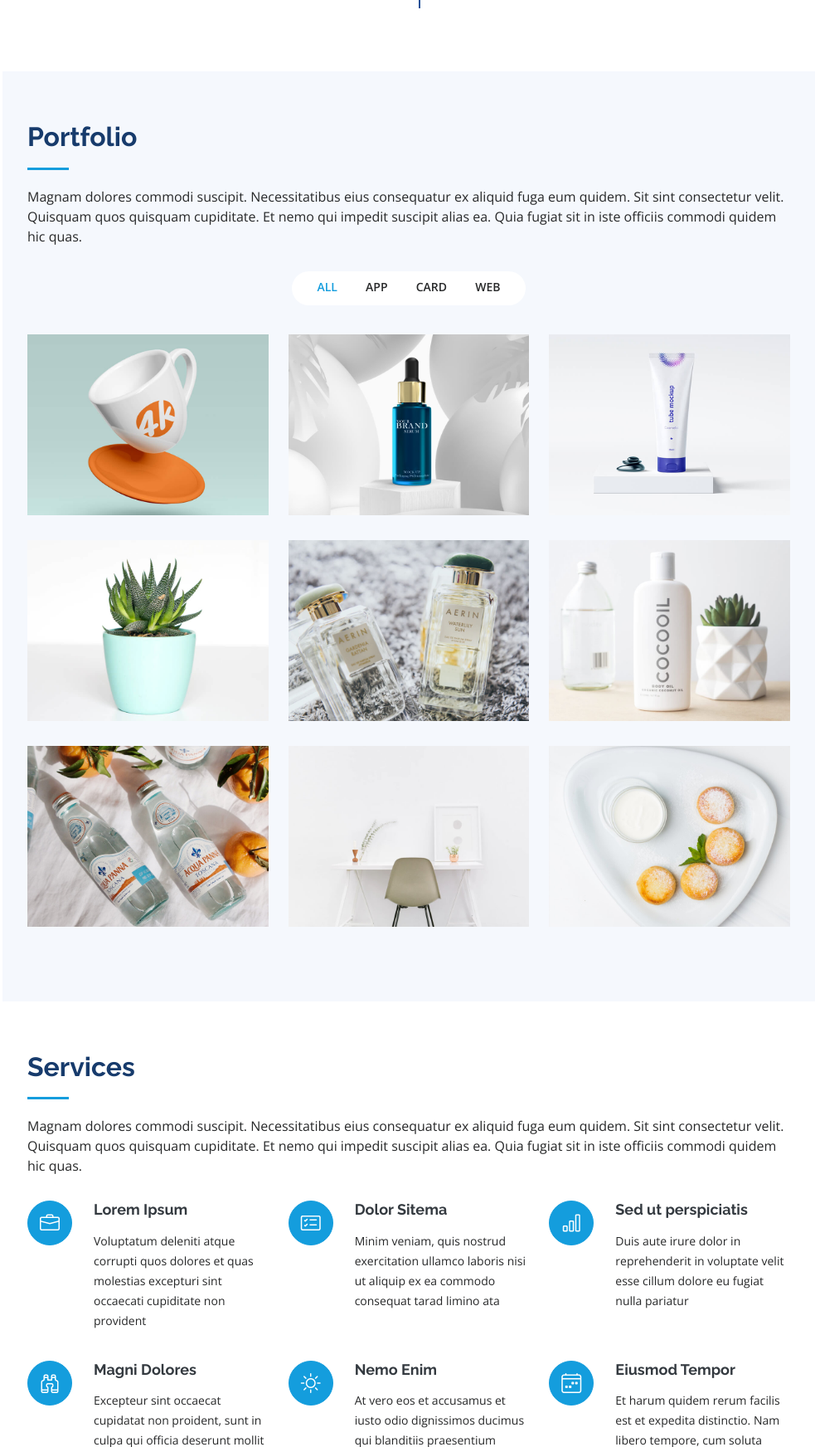
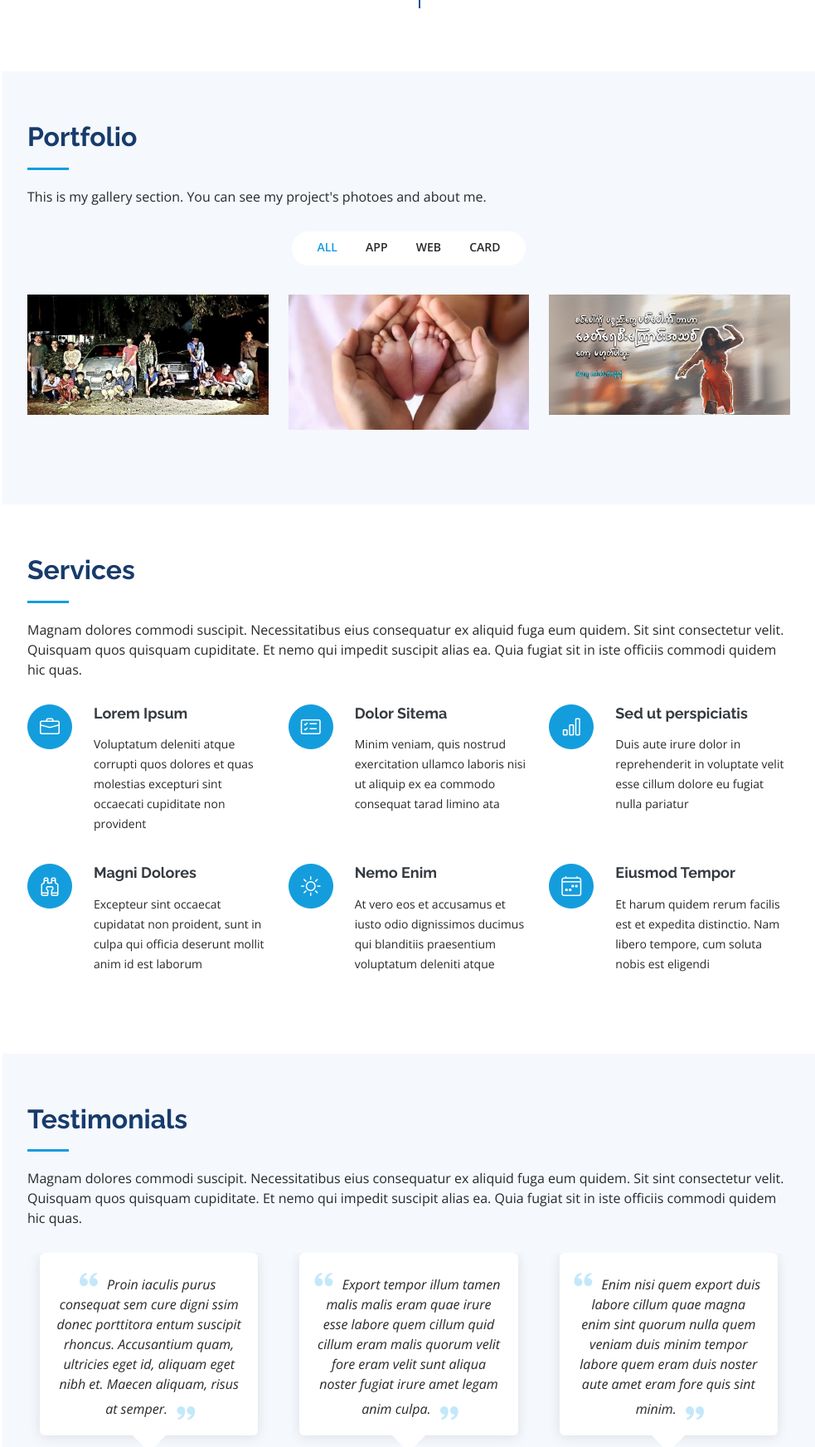
Before and after one commit to minheinn/minhein, a Django app: page / in a window 1280 px wide. Shown: the part 3385-5129 px from the top of the page at 83% size, without its empty margins (297-1280 px from the left). Run offline with Django 4.2, Linux system fonts and the light colour scheme; data comes from the database, SQL or seed files in the repository; both versions use the stored data as it was after the commit; some libraries are stand-ins or nearby versions.

Commit message:
updated gallery model and show galleries in forntend

```diff
--- a/dashboard/admin.py
+++ b/dashboard/admin.py
@@ -19,5 +19,5 @@ class BlogAdmin(admin.ModelAdmin):
 admin.site.register(Blog, BlogAdmin)
 
 class GalleryAdmin(admin.ModelAdmin):
-    list_display = ['id', 'image']
+    list_display = ['id', 'subject', 'image']
 admin.site.register(Gallery, GalleryAdmin)
--- a/dashboard/forms.py
+++ b/dashboard/forms.py
@@ -47,5 +47,6 @@ class GalleryForm(forms.ModelForm):
         model = Gallery
         fields = "__all__"
         widgets = {
+            'subject':forms.Select(attrs=({'class':'custom_input'})),
             'image':forms.FileInput(attrs=({"placeholder":"Image", "id":"image", "onchange":"getImagePreview(event)"})),
         }
--- a/dashboard/models.py
+++ b/dashboard/models.py
@@ -94,7 +94,15 @@ class Blog(models.Model):
     def __str__(self):
         return self.title
 
+## Subjects
+SUBJECT = (
+    ('A','APP'),
+    ('W','WEB'),
+    ('C','CARD'),
+)
+
 class Gallery(models.Model):
+    subject = models.CharField(max_length=3, choices=SUBJECT, null=True)
     image = models.ImageField(upload_to="galleries/", null=True)
     slug = models.SlugField(max_length=255, null=False,blank=True,unique=True,editable=False,)
 
@@ -106,3 +114,6 @@ class Gallery(models.Model):
             if self.slug != new_slug: # Check if the title has changed
                 self.slug = new_slug # Update the slug with the new value
         super().save(*args, **kwargs) # Call the parent save method
+
+    def __str__(self):
+        return str('image')
--- a/dashboard/templates/dashboard/gallery/gallery.html
+++ b/dashboard/templates/dashboard/gallery/gallery.html
@@ -36,7 +36,7 @@
                     <div class="card mb-3">
                             <img src="{{ gallery.image.url }}" class="image-thumbail" alt="...">
                         <div class="card-body">
-                            <div><small> Category: </small></div>
+                            <div><small> Category: {{ gallery.get_subject_display }} </small></div>
                             <div><small> Name: </small></div>
                         </div>
                         <div class="card-footer">
@@ -55,6 +55,7 @@
         <div class="col-md-4">
             <form action="" method="post" enctype="multipart/form-data">
                 {% csrf_token %}
+                {{ forms.subject|as_crispy_field }}
                 {{ forms.image|as_crispy_field }}
                 <div class="col-md-6 mb-2" id="preview"></div>
 
@@ -67,6 +68,7 @@
         <div class="col-md-4">
             <form action="" method="post" enctype="multipart/form-data">
                 {% csrf_token %}
+                {{ forms.subject|as_crispy_field }}
                 {{ forms.image|as_crispy_field }}
                 {% if gallery.image %}
                     <div class="col-md-6 mb-2" id="preview">
--- a/frontend/constant.py
+++ b/frontend/constant.py
@@ -1 +1,4 @@
 SKILL_CONTENT = " I have studed following Language. These are my skills for studying Language."
+
+## gallery content
+GALLERY_CONTENT = "This is my gallery section. You can see my project's photoes and about me."
--- a/frontend/templates/frontend/partials/gallery.html
+++ b/frontend/templates/frontend/partials/gallery.html
@@ -3,111 +3,33 @@
 
       <div class="section-title">
         <h2>Portfolio</h2>
-        <p>Magnam dolores commodi suscipit. Necessitatibus eius consequatur ex aliquid fuga eum quidem. Sit sint consectetur velit. Quisquam quos quisquam cupiditate. Et nemo qui impedit suscipit alias ea. Quia fugiat sit in iste officiis commodi quidem hic quas.</p>
+        <p>{{ gallery_content }}</p>
       </div>
 
       <div class="row" data-aos="fade-up">
         <div class="col-lg-12 d-flex justify-content-center">
           <ul id="portfolio-flters">
             <li data-filter="*" class="filter-active">All</li>
-            <li data-filter=".filter-app">App</li>
-            <li data-filter=".filter-card">Card</li>
-            <li data-filter=".filter-web">Web</li>
+              {% for gallery in galleries %}
+                <li data-filter=".{{gallery.get_subject_display}}">{{ gallery.get_subject_display }}</li>
+              {% endfor %}
           </ul>
         </div>
       </div>
 
       <div class="row portfolio-container" data-aos="fade-up" data-aos-delay="100">
 
-        <div class="col-lg-4 col-md-6 portfolio-item filter-app">
-          <div class="portfolio-wrap">
-            <img src="assets/img/portfolio/portfolio-1.jpg" class="img-fluid" alt="">
-            <div class="portfolio-links">
-              <a href="assets/img/portfolio/portfolio-1.jpg" data-gallery="portfolioGallery" class="portfolio-lightbox" title="App 1"><i class="bx bx-plus"></i></a>
-              <a href="portfolio-details.html" title="More Details"><i class="bx bx-link"></i></a>
+        {% for gallery in galleries %}
+          <div class="col-lg-4 col-md-6 portfolio-item {{gallery.get_subject_display}}">
+            <div class="portfolio-wrap">
+              <img src="{{ gallery.image.url }}" class="img-fluid" alt="">
+              <div class="portfolio-links">
+                <a href="{{ gallery.image.url }}" data-gallery="portfolioGallery" class="portfolio-lightbox" title="App 1"><i class="bx bx-plus"></i></a>
+                <a href="{{ gallery.image.url }}" title="More Details"><i class="bx bx-link"></i></a>
+              </div>
             </div>
           </div>
-        </div>
-
-        <div class="col-lg-4 col-md-6 portfolio-item filter-web">
-          <div class="portfolio-wrap">
-            <img src="assets/img/portfolio/portfolio-2.jpg" class="img-fluid" alt="">
-            <div class="portfolio-links">
-              <a href="assets/img/portfolio/portfolio-2.jpg" data-gallery="portfolioGallery" class="portfolio-lightbox" title="Web 3"><i class="bx bx-plus"></i></a>
-              <a href="portfolio-details.html" title="More Details"><i class="bx bx-link"></i></a>
-            </div>
-          </div>
-        </div>
-
-        <div class="col-lg-4 col-md-6 portfolio-item filter-app">
-          <div class="portfolio-wrap">
-            <img src="assets/img/portfolio/portfolio-3.jpg" class="img-fluid" alt="">
-            <div class="portfolio-links">
-              <a href="assets/img/portfolio/portfolio-3.jpg" data-gallery="portfolioGallery" class="portfolio-lightbox" title="App 2"><i class="bx bx-plus"></i></a>
-              <a href="portfolio-details.html" title="More Details"><i class="bx bx-link"></i></a>
-            </div>
-          </div>
-        </div>
-
-        <div class="col-lg-4 col-md-6 portfolio-item filter-card">
-          <div class="portfolio-wrap">
-            <img src="assets/img/portfolio/portfolio-4.jpg" class="img-fluid" alt="">
-            <div class="portfolio-links">
-              <a href="assets/img/portfolio/portfolio-4.jpg" data-gallery="portfolioGallery" class="portfolio-lightbox" title="Card 2"><i class="bx bx-plus"></i></a>
-              <a href="portfolio-details.html" title="More Details"><i class="bx bx-link"></i></a>
-            </div>
-          </div>
-        </div>
-
-        <div class="col-lg-4 col-md-6 portfolio-item filter-web">
-          <div class="portfolio-wrap">
-            <img src="assets/img/portfolio/portfolio-5.jpg" class="img-fluid" alt="">
-            <div class="portfolio-links">
-              <a href="assets/img/portfolio/portfolio-5.jpg" data-gallery="portfolioGallery" class="portfolio-lightbox" title="Web 2"><i class="bx bx-plus"></i></a>
-              <a href="portfolio-details.html" title="More Details"><i class="bx bx-link"></i></a>
-            </div>
-          </div>
-        </div>
-
-        <div class="col-lg-4 col-md-6 portfolio-item filter-app">
-          <div class="portfolio-wrap">
-            <img src="assets/img/portfolio/portfolio-6.jpg" class="img-fluid" alt="">
-            <div class="portfolio-links">
-              <a href="assets/img/portfolio/portfolio-6.jpg" data-gallery="portfolioGallery" class="portfolio-lightbox" title="App 3"><i class="bx bx-plus"></i></a>
-              <a href="portfolio-details.html" title="More Details"><i class="bx bx-link"></i></a>
-            </div>
-          </div>
-        </div>
-
-        <div class="col-lg-4 col-md-6 portfolio-item filter-card">
-          <div class="portfolio-wrap">
-            <img src="assets/img/portfolio/portfolio-7.jpg" class="img-fluid" alt="">
-            <div class="portfolio-links">
-              <a href="assets/img/portfolio/portfolio-7.jpg" data-gallery="portfolioGallery" class="portfolio-lightbox" title="Card 1"><i class="bx bx-plus"></i></a>
-              <a href="portfolio-details.html" title="More Details"><i class="bx bx-link"></i></a>
-            </div>
-          </div>
-        </div>
-
-        <div class="col-lg-4 col-md-6 portfolio-item filter-card">
-          <div class="portfolio-wrap">
-            <img src="assets/img/portfolio/portfolio-8.jpg" class="img-fluid" alt="">
-            <div class="portfolio-links">
-              <a href="assets/img/portfolio/portfolio-8.jpg" data-gallery="portfolioGallery" class="portfolio-lightbox" title="Card 3"><i class="bx bx-plus"></i></a>
-              <a href="portfolio-details.html" title="More Details"><i class="bx bx-link"></i></a>
-            </div>
-          </div>
-        </div>
-
-        <div class="col-lg-4 col-md-6 portfolio-item filter-web">
-          <div class="portfolio-wrap">
-            <img src="assets/img/portfolio/portfolio-9.jpg" class="img-fluid" alt="">
-            <div class="portfolio-links">
-              <a href="assets/img/portfolio/portfolio-9.jpg" data-gallery="portfolioGallery" class="portfolio-lightbox" title="Web 3"><i class="bx bx-plus"></i></a>
-              <a href="portfolio-details.html" title="More Details"><i class="bx bx-link"></i></a>
-            </div>
-          </div>
-        </div>
+        {% endfor %}
 
       </div>
 
--- a/frontend/views.py
+++ b/frontend/views.py
@@ -15,11 +15,15 @@ def index(request):
     type_writers = json.dumps(list(text))
     skills = Skill.objects.all()
     skill_content = constant.SKILL_CONTENT  ### for skill content
+    galleries = Gallery.objects.all()
+    gallery_content = constant.GALLERY_CONTENT ## for gallery content
     context = {
         'about':about,
         'age':age,
         'type_writers':type_writers,
         'skills':skills,
-        'skill_content':skill_content
+        'skill_content':skill_content,
+        'galleries':galleries,
+        'gallery_content':gallery_content,
         }
     return render(request, 'frontend/index.html', context)
```
Also changed, not shown: dashboard/migrations/0018_gallery_subject.py (added), db.sqlite3, media/galleries/368409650_262808963347719_7224583793817558106_n_zYnVnjw.jpg (added), media/galleries/Article-1-7.jpg (added), media/galleries/Myanmar-arrested-in-Thailand_24082023_IOLI2Sr.jpg (added), media/galleries/d8898bf0-3db2-11ee-bde6-7ffba94c56ae.jpg_Q4BcVBA.webp (added), media/galleries/d8898bf0-3db2-11ee-bde6-7ffba94c56ae.jpg_UtKfsrg.webp (added).
